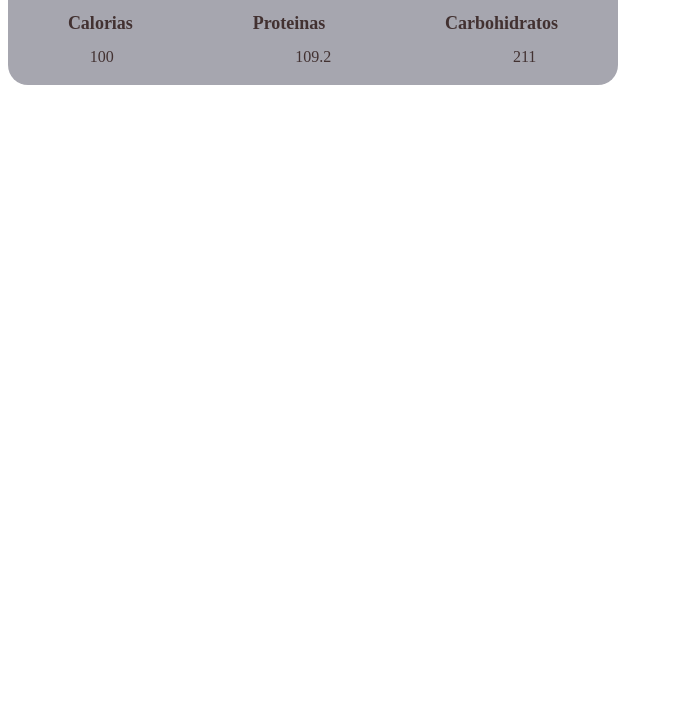
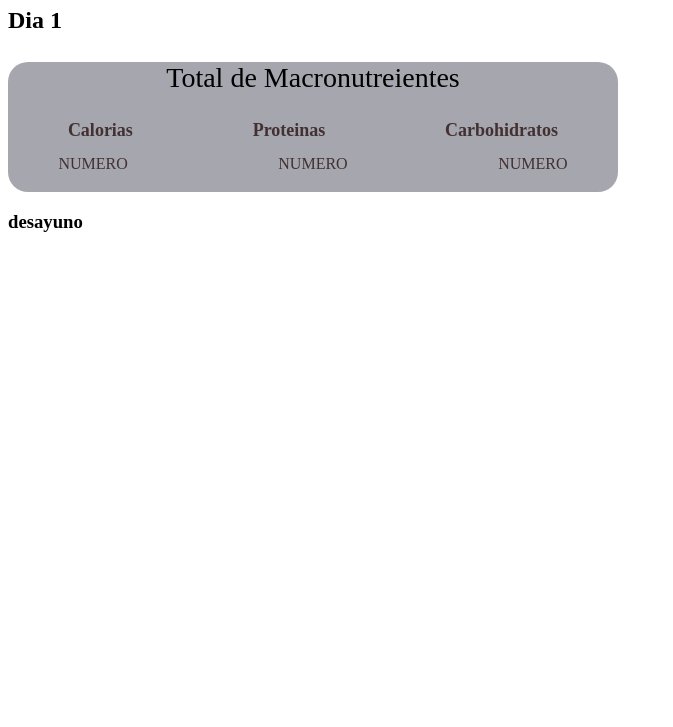
Before and after one commit to 3-TIC-ORT/proyecto-3-tureceta, a website: page Dietas.html in a window 1280 px wide. Shown: the part 73-800 px from the top of the page, without its empty margins (0-673 px from the left). Drawn offline with Linux system fonts and the light colour scheme.

Commit message:
dieta mas cambios

```diff
--- a/Dietas.html
+++ b/Dietas.html
@@ -8,6 +8,8 @@
     <link rel="stylesheet" href="Dietas.css">
 </head>
 <body>
+    <h1>Tu plan de dietas</h1>
+    <h2>Dia 1</h2>
    <div  class="totalmacros">
         <p class="Total">Total de Macronutreientes</p>
         <div class="datos">
@@ -16,10 +18,16 @@
             <p class="carbo">Carbohidratos</p>
         </div>
         <div class="valores">
-            <p class="Ncalo" >100</p>
-            <p class="Nprote">109.2</p>
-            <p class="Ncarbo">211</p>
+            <p class="Ncalo" >NUMERO</p>
+            <p class="Nprote">NUMERO</p>
+            <p class="Ncarbo">NUMERO</p>
         </div>
    </div>
+
+    <div class="comida">
+        <h3>desayuno</h3>
+        <Div></Div>
+
+    </div>
 </body>
 </html>
```
Also changed, not shown: Dietas.css (line endings or trailing spaces).
